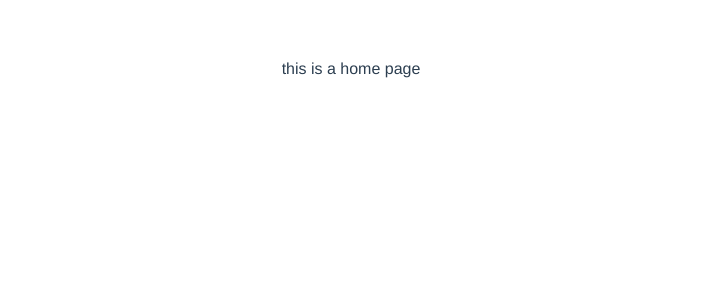
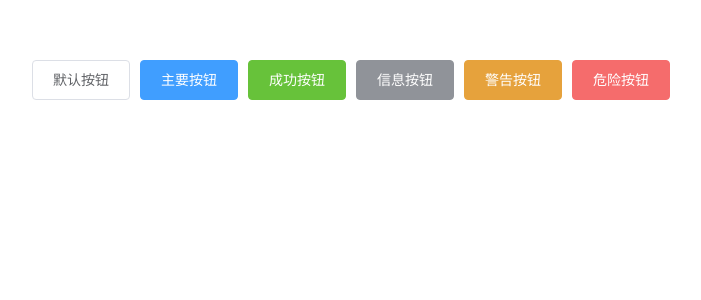
Before and after one commit to yanhongli/vue-cli-demo, a Vue app: page /#/ in a window 1280 px wide. Before the commit this address led to /#/. Shown: the top 300 px of the page, without its empty margins (289-990 px from the left). Built offline with nearby package versions, Linux system fonts and the light colour scheme.

Commit message:
elementui init

```diff
--- a/package.json
+++ b/package.json
@@ -11,6 +11,8 @@
   },
   "dependencies": {
     "core-js": "^3.6.4",
+    "jquery": "^3.5.0",
+    "popper.js": "^1.16.1",
     "vue": "^2.6.11",
     "vue-router": "^3.1.6",
     "vuex": "^3.2.0"
@@ -21,7 +23,9 @@
     "@vue/cli-service": "~4.3.0",
     "axios": "^0.19.2",
     "babel-eslint": "^10.1.0",
+    "bootstrap": "^4.4.1",
     "cross-env": "^7.0.2",
+    "element-ui": "^2.13.1",
     "eslint": "^6.7.2",
     "eslint-plugin-vue": "^6.2.2",
     "vue-template-compiler": "^2.6.11"
--- a/src/main.js
+++ b/src/main.js
@@ -1,4 +1,6 @@
 import Vue from 'vue'
+import ElementUI, { Message } from 'element-ui';
+import 'element-ui/lib/theme-chalk/index.css';
 import App from './App.vue'
 import {
 	store
@@ -7,7 +9,8 @@
 	router
 } from './router/index'
 Vue.config.productionTip = false
-console.log(process.env.VUE_APP_URLNAME)
+Vue.prototype.$message = Message
+Vue.use(ElementUI)
 new Vue({
 	router,
 	store,
--- a/src/views/home.vue
+++ b/src/views/home.vue
@@ -1,12 +1,21 @@
 <template>
-	<div>
-		this is a home page
-	</div>
+	<el-row>
+		<el-button>默认按钮</el-button>
+		<el-button type="primary" @click="message">主要按钮</el-button>
+		<el-button type="success">成功按钮</el-button>
+		<el-button type="info">信息按钮</el-button>
+		<el-button type="warning">警告按钮</el-button>
+		<el-button type="danger">危险按钮</el-button>
+	</el-row>
 </template>
 
 <script>
 	export default {
-
+		methods: {
+			message(){
+				this.$message.error('test')
+			}
+		}
 	}
 </script>
 
```
Also changed, not shown: 1 other file (tests, documents, lock files or other folders).
